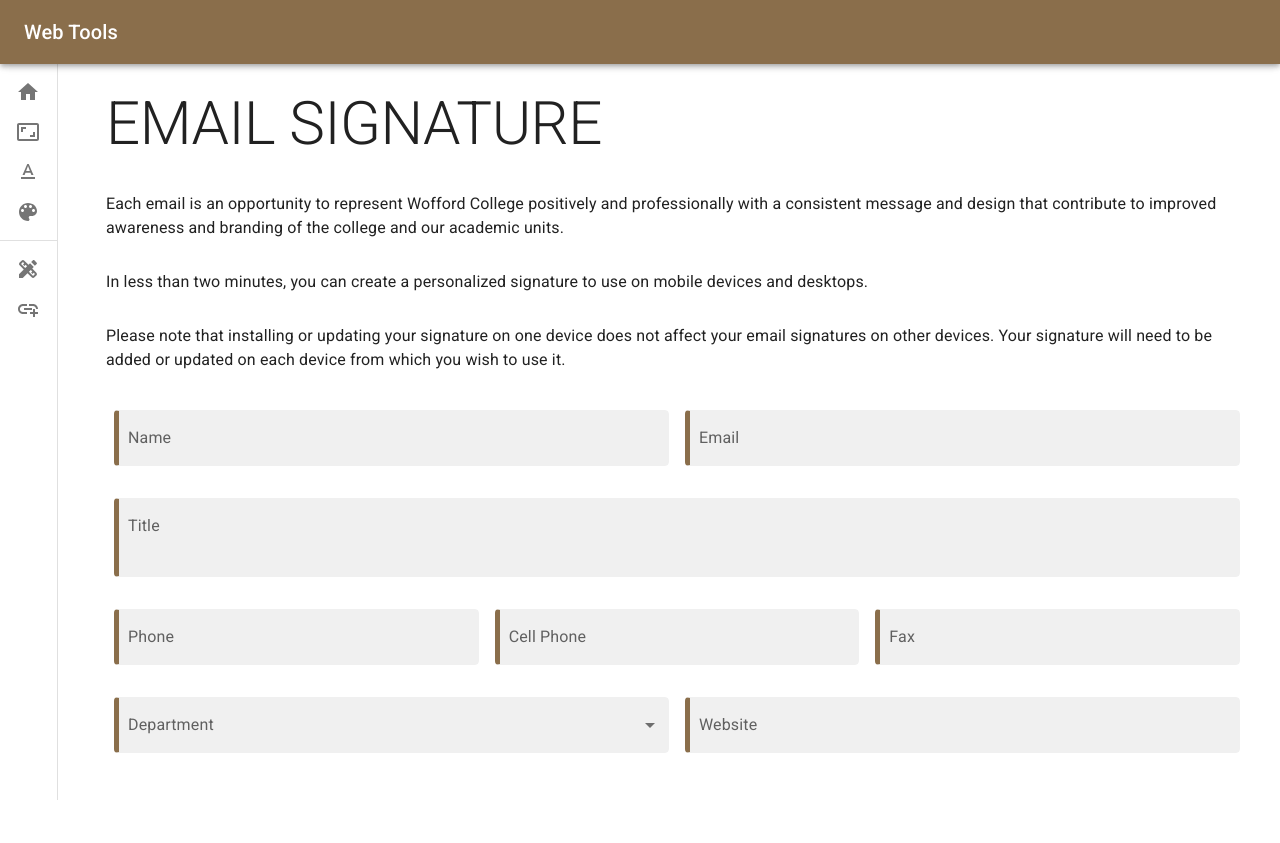
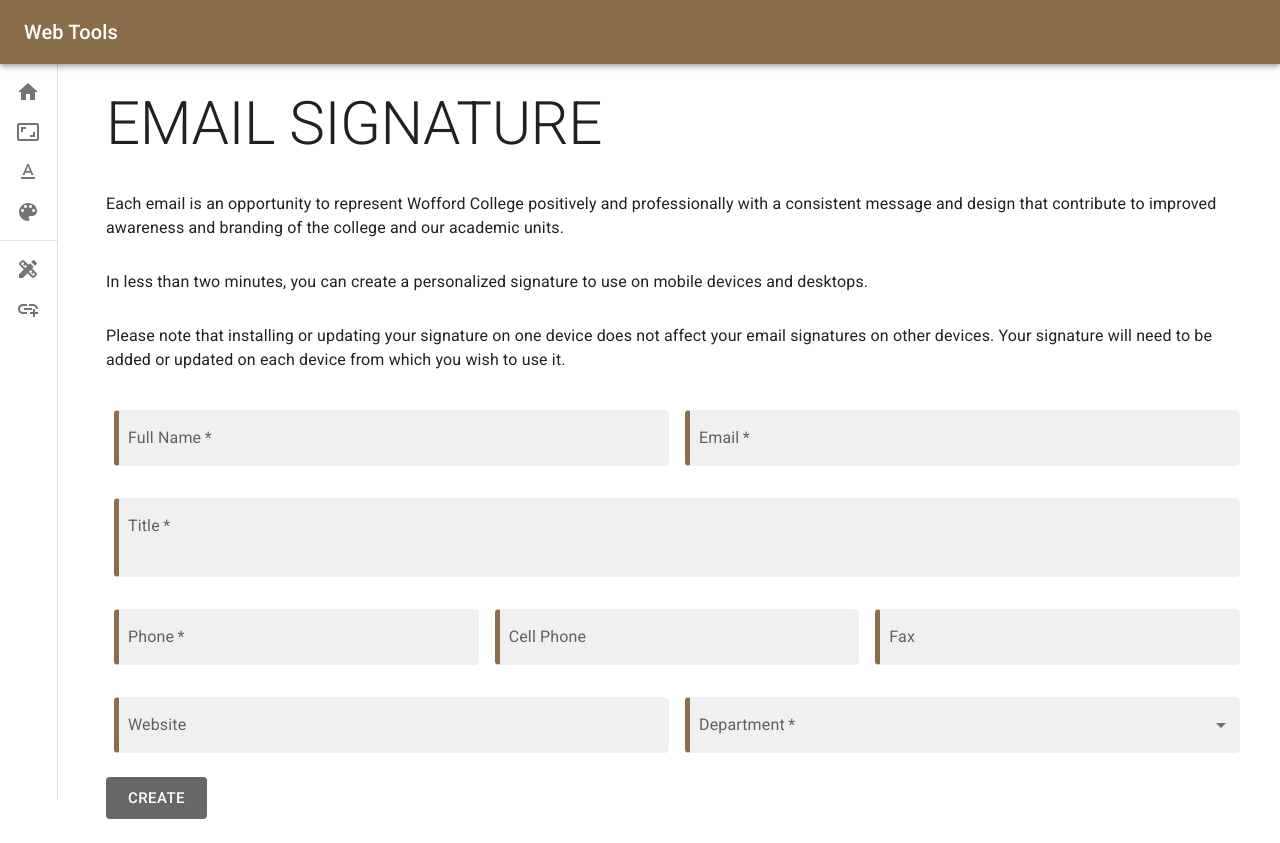
Before and after one commit to huffmanks/tools-react, a React (Create React App) app: page /email-signature in a window 1280 px wide. Before the commit the page ends 801 px from the top, so only its background shows below. Built offline with nearby package versions, Linux system fonts and the light colour scheme.

Commit message:
email validation

```diff
--- a/src/components/pages/EmailSignature/Form.jsx
+++ b/src/components/pages/EmailSignature/Form.jsx
@@ -1,23 +1,73 @@
-import { useState } from 'react'
+import { useFormControls } from '../../../hooks/useFormControls'
 
 import Box from '@mui/material/Box'
 import Grid from '@mui/material/Grid'
 import TextField from '@mui/material/TextField'
 import MenuItem from '@mui/material/MenuItem'
+import Button from '@mui/material/Button'
+import Output from './Output'
 
 import { departments } from './departments'
 
 import './_index.css'
 
+const inputValues = [
+    {
+        name: 'fullName',
+        label: 'Full Name',
+        placeholder: 'Ben Wofford',
+        required: true,
+        gridSm: 6,
+    },
+    {
+        name: 'email',
+        label: 'Email',
+        placeholder: 'email@wofford.edu',
+        required: true,
+        gridSm: 6,
+    },
+    {
+        name: 'title',
+        label: 'Title',
+        placeholder: 'Professor of Biology',
+        required: true,
+        multiline: true,
+        rows: 2,
+        gridSm: 12,
+    },
+    {
+        name: 'phone',
+        label: 'Phone',
+        placeholder: '864-597-4000',
+        required: true,
+        gridSm: 4,
+    },
+    {
+        name: 'cellPhone',
+        label: 'Cell Phone',
+        placeholder: '123-456-7890',
+        required: false,
+        gridSm: 4,
+    },
+    {
+        name: 'fax',
+        label: 'Fax',
+        placeholder: '864-597-4000',
+        required: false,
+        gridSm: 4,
+    },
+
+    {
+        name: 'website',
+        label: 'Website',
+        placeholder: 'https://wofford.edu',
+        required: false,
+        gridSm: 6,
+    },
+]
+
 const Form = () => {
-    const [fullName, setFullName] = useState('')
-    const [email, setEmail] = useState('')
-    const [title, setTitle] = useState('')
-    const [phone, setPhone] = useState('')
-    const [cellPhone, setCellPhone] = useState('')
-    const [fax, setFax] = useState('')
-    const [department, setDepartment] = useState('')
-    const [website, setWebsite] = useState('')
+    const { values, errors, formSubmitted, formIsValid, handleChange, handleBlur, handleSubmit } = useFormControls()
 
     return (
         <>
@@ -26,76 +76,62 @@ const Form = () => {
                 sx={{
                     '& .MuiTextField-root': { m: 1 },
                 }}
-                noValidate
+                onSubmit={handleSubmit}
                 autoComplete='off'>
                 <Grid container spacing={2} style={{ marginBottom: '16px' }}>
-                    <Grid item sm={6} xs={12}>
-                        <TextField className='text-field' fullWidth label='Name' variant='outlined' placeholder='Ben Wofford' value={fullName} onInput={(e) => setFullName(e.target.value)} />
-                    </Grid>
-
+                    {inputValues.map((field) => (
+                        <Grid key={field.name} item sm={field.gridSm} xs={12}>
+                            <TextField
+                                className='text-field'
+                                fullWidth
+                                variant='outlined'
+                                required={field.required ?? false}
+                                label={field.label}
+                                placeholder={field.placeholder}
+                                name={field.name}
+                                onBlur={handleBlur}
+                                onChange={handleChange}
+                                error={!!errors[field.name]}
+                                multiline={field.multiline ?? false}
+                                rows={field.rows ?? 1}
+                                autoComplete='none'
+                                {...(errors[field.name] && {
+                                    error: true,
+                                    helperText: errors[field.name],
+                                })}
+                            />
+                        </Grid>
+                    ))}
                     <Grid item sm={6} xs={12}>
                         <TextField
+                            id='department'
                             className='text-field'
                             fullWidth
-                            label='Email'
-                            variant='outlined'
-                            type='email'
-                            placeholder='email@wofford.edu'
-                            value={email}
-                            onChange={(e) => setEmail(e.target.value)}
-                        />
-                    </Grid>
-                </Grid>
-
-                <div style={{ marginBottom: '16px' }}>
-                    <TextField
-                        className='text-field'
-                        multiline
-                        fullWidth
-                        label='Title'
-                        variant='outlined'
-                        rows={2}
-                        placeholder='Professor of Biology'
-                        value={title}
-                        onChange={(e) => setTitle(e.target.value)}
-                    />
-                </div>
-
-                <Grid container spacing={2} style={{ marginBottom: '16px' }}>
-                    <Grid item sm={4} xs={12}>
-                        <TextField className='text-field' fullWidth label='Phone' variant='outlined' placeholder='864-597-4000' value={phone} onChange={(e) => setPhone(e.target.value)} />
-                    </Grid>
-                    <Grid item sm={4} xs={12}>
-                        <TextField className='text-field' fullWidth label='Cell Phone' variant='outlined' placeholder='123-456-7890' value={cellPhone} onChange={(e) => setCellPhone(e.target.value)} />
-                    </Grid>
-                    <Grid item sm={4} xs={12}>
-                        <TextField className='text-field' fullWidth label='Fax' variant='outlined' placeholder='864-597-4000' value={fax} onChange={(e) => setFax(e.target.value)} />
-                    </Grid>
-                </Grid>
-                <Grid container spacing={2} style={{ marginBottom: '16px' }}>
-                    <Grid item sm={6} xs={12}>
-                        <TextField className='text-field' fullWidth select label='Department' value={department} onChange={(e) => setDepartment(e.target.value)}>
+                            select
+                            required
+                            label='Department'
+                            value={values.department ?? ''}
+                            name='department'
+                            onBlur={handleChange}
+                            onChange={handleChange}
+                            {...(errors.department && {
+                                error: true,
+                                helperText: errors.department,
+                            })}>
                             {departments.map((option) => (
-                                <MenuItem key={option} value={option}>
-                                    {option}
+                                <MenuItem key={option.id} value={option.value}>
+                                    {option.value}
                                 </MenuItem>
                             ))}
                         </TextField>
                     </Grid>
+                </Grid>
 
-                    <Grid item sm={6} xs={12}>
-                        <TextField
-                            className='text-field'
-                            fullWidth
-                            label='Website'
-                            variant='outlined'
-                            type='url'
-                            placeholder='https://wofford.edu'
-                            value={website}
-                            onChange={(e) => setWebsite(e.target.value)}
-                        />
-                    </Grid>
-                </Grid>
+                <Button size='large' variant='contained' type='submit' style={{ backgroundColor: `${!formIsValid() ? '#676767' : '#8a6e4b'}`, color: '#fff' }} disabled={!formIsValid()}>
+                    Create
+                </Button>
+
+                {formSubmitted && <Output values={values} />}
             </Box>
         </>
     )
--- a/src/components/pages/EmailSignature/Output.jsx
+++ b/src/components/pages/EmailSignature/Output.jsx
@@ -1,5 +1,57 @@
-const Output = () => {
-    return <div>Output</div>
+import { useRef } from 'react'
+
+import IconButton from '@mui/material/IconButton'
+import ContentCopyIcon from '@mui/icons-material/ContentCopy'
+
+import './_index.css'
+
+const Output = (values) => {
+    const resultRef = useRef(null)
+
+    const handleClick = () => {
+        let range = document.createRange()
+        range.selectNode(resultRef.current)
+        window.getSelection().removeAllRanges()
+        window.getSelection().addRange(range)
+        document.execCommand('copy')
+        window.getSelection().removeAllRanges()
+    }
+    return (
+        <>
+            {Object.values(values).map((value, index) => (
+                <div key={index} className='output'>
+                    <div className='result' ref={resultRef}>
+                        <div className='name'>{value.fullName}</div>
+                        <div className='title'>{value.title}</div>
+                        <div>
+                            <div className='contact'>
+                                Email: <a href={`mailto:${value.email}`}>{value.email}</a>
+                            </div>
+
+                            <div className='contact'>Phone: {value.phone}</div>
+
+                            {value.cellPhone && <div className='contact'>Cell: {value.cellPhone}</div>}
+                            {value.fax && <div className='contact'>Fax: {value.fax}</div>}
+                            {value.website && (
+                                <div className='contact'>
+                                    Web: <a href={value.website}>{value.website}</a>
+                                </div>
+                            )}
+                        </div>
+
+                        <div className='address'>
+                            Wofford College <br />
+                            {value.department} <br />
+                            121 College St. Spartanburg, S.C. 29303
+                        </div>
+                    </div>
+                    <IconButton className='copy' style={{ position: 'absolute' }} onClick={handleClick}>
+                        <ContentCopyIcon />
+                    </IconButton>
+                </div>
+            ))}
+        </>
+    )
 }
 
 export default Output
--- a/src/components/pages/EmailSignature/_index.css
+++ b/src/components/pages/EmailSignature/_index.css
@@ -1,3 +1,5 @@
+@import url('https://fonts.googleapis.com/css2?family=Montserrat:wght@500;700&display=swap');
+
 p {
     margin-bottom: 30px;
 }
@@ -22,3 +24,52 @@ p {
     border-color: #8a6e4b;
     border-left-width: 2px;
 }
+
+.output {
+    position: relative;
+    max-width: 350px;
+    margin: 50px 0;
+    padding: 1.5rem;
+    border: 2px solid rgba(0, 0, 0, 0.06);
+    border-radius: 4px;
+    transition: background-color 0.4s ease;
+}
+
+.result > * {
+    font-family: 'Montserrat', sans-serif;
+}
+
+.result a {
+    text-decoration: none;
+    color: #8a6e4b;
+}
+
+.name {
+    color: #8a6e4b;
+    font-size: 20px;
+    font-weight: bold;
+}
+
+.title {
+    font-size: 16px;
+    font-weight: bold;
+}
+
+.contact {
+    font-size: 14px;
+}
+
+.contact:last-of-type {
+    margin-bottom: 16px;
+}
+
+.address {
+    color: #8a6e4b;
+    font-size: 14px;
+}
+
+.copy {
+    top: 10px;
+    right: 10px;
+    transform: translate(-10px, 10px);
+}
--- a/src/components/pages/EmailSignature/departments.js
+++ b/src/components/pages/EmailSignature/departments.js
@@ -1,52 +1,52 @@
 export const departments = [
-    'Academic Affairs',
-    'Accounting, Business, and Finance',
-    'Admission',
-    'Advancement',
-    'Art and Art History',
-    'Athletics',
-    'Biology',
-    'Bookstore',
-    'Business Office',
-    'Campus Ministry',
-    'Campus Post Office',
-    'Campus Safety',
-    'Career Center',
-    'Center for Community-Based Learning',
-    'Chemistry',
-    'Computer Science',
-    'Dean of Students',
-    'Division of Campus Life and Student Development',
-    'Economics',
-    'Education',
-    'English',
-    'Environmental Studies',
-    'Facilities',
-    'Financial Aid',
-    'Government and International Affairs',
-    'History',
-    'Humanities',
-    'Institutional Research',
-    'International Programs',
-    'Liberty Fellowship',
-    'Library',
-    'Lifelong Learning at Wofford',
-    'Mathematics',
-    'Military Science',
-    'Modern Languages, Literatures and Cultures',
-    'Music',
-    'Office of Equity, Diversity and Inclusion',
-    'Office of Marketing and Communications',
-    'Office of the President',
-    'Office of the Provost',
-    'Office of the Registrar',
-    'Philosophy',
-    'Physical Education',
-    'Physics',
-    'Psychology',
-    'Religion',
-    'Residence Life',
-    'Sociology and Anthropology',
-    'Theatre',
-    'Wellness Center',
+    { id: 1, value: 'Academic Affairs' },
+    { id: 2, value: 'Accounting, Business and Finance' },
+    { id: 3, value: 'Admission' },
+    { id: 4, value: 'Advancement' },
+    { id: 5, value: 'Art and Art History' },
+    { id: 6, value: 'Athletics' },
+    { id: 7, value: 'Biology' },
+    { id: 8, value: 'Bookstore' },
+    { id: 9, value: 'Business Office' },
+    { id: 10, value: 'Campus Ministry' },
+    { id: 11, value: 'Campus Post Office' },
+    { id: 12, value: 'Campus Safety' },
+    { id: 13, value: 'Career Center' },
+    { id: 14, value: 'Center for Community-Based Learning' },
+    { id: 15, value: 'Chemistry' },
+    { id: 16, value: 'Computer Science' },
+    { id: 17, value: 'Dean of Students' },
+    { id: 18, value: 'Division of Campus Life and Student Development' },
+    { id: 19, value: 'Economics' },
+    { id: 20, value: 'Education' },
+    { id: 21, value: 'English' },
+    { id: 22, value: 'Environmental Studies' },
+    { id: 23, value: 'Facilities' },
+    { id: 24, value: 'Financial Aid' },
+    { id: 25, value: 'Government and International Affairs' },
+    { id: 26, value: 'History' },
+    { id: 27, value: 'Humanities' },
+    { id: 28, value: 'Institutional Research' },
+    { id: 29, value: 'International Programs' },
+    { id: 30, value: 'Liberty Fellowship' },
+    { id: 31, value: 'Library' },
+    { id: 32, value: 'Lifelong Learning at Wofford' },
+    { id: 33, value: 'Mathematics' },
+    { id: 34, value: 'Military Science' },
+    { id: 35, value: 'Modern Languages, Literatures and Cultures' },
+    { id: 36, value: 'Music' },
+    { id: 37, value: 'Office of Equity, Diversity and Inclusion' },
+    { id: 38, value: 'Office of Marketing and Communications' },
+    { id: 39, value: 'Office of the President' },
+    { id: 40, value: 'Office of the Provost' },
+    { id: 41, value: 'Office of the Registrar' },
+    { id: 42, value: 'Philosophy' },
+    { id: 43, value: 'Physical Education' },
+    { id: 44, value: 'Physics' },
+    { id: 45, value: 'Psychology' },
+    { id: 46, value: 'Religion' },
+    { id: 47, value: 'Residence Life' },
+    { id: 48, value: 'Sociology and Anthropology' },
+    { id: 49, value: 'Theatre' },
+    { id: 50, value: 'Wellness Center' },
 ]
--- a/src/components/pages/EmailSignature/index.jsx
+++ b/src/components/pages/EmailSignature/index.jsx
@@ -1,7 +1,6 @@
 import PageTitle from '../../layout/PageTitle'
 import IntroParagraph from './IntroParagraph'
 import Form from './Form'
-// import Output from './Output'
 
 const EmailSignature = () => {
     return (
@@ -9,7 +8,6 @@ const EmailSignature = () => {
             <PageTitle>Email Signature</PageTitle>
             <IntroParagraph />
             <Form />
-            {/* <Output /> */}
         </>
     )
 }
--- /dev/null
+++ b/src/hooks/useFormControls.jsx
@@ -0,0 +1,84 @@
+import { useState } from 'react'
+
+export const useFormControls = () => {
+    const [values, setValues] = useState({})
+    const [errors, setErrors] = useState({})
+    const [formSubmitted, setFormSubmitted] = useState(false)
+
+    const validate = (fieldValues = values) => {
+        let temp = { ...errors }
+
+        if ('fullName' in fieldValues) temp.fullName = fieldValues.fullName ? '' : 'This field is required.'
+
+        if ('email' in fieldValues) {
+            temp.email = fieldValues.email ? '' : 'This field is required.'
+            if (fieldValues.email) temp.email = /^[^@\s]+@[^@\s]+\.[^@\s]+$/.test(fieldValues.email) ? '' : 'Email is not valid.'
+        }
+
+        if ('title' in fieldValues) temp.title = fieldValues.title ? '' : 'This field is required.'
+
+        if ('phone' in fieldValues) {
+            temp.phone = fieldValues.phone ? '' : 'This field is required.'
+            if (fieldValues.phone) temp.phone = fieldValues.phone.match(/\d{3}-\d{3}-\d{4}/g) ? '' : 'Phone number is not valid.'
+        }
+
+        if ('cellPhone' in fieldValues) {
+            temp.cellPhone = fieldValues.cellPhone.match(/\d{3}-\d{3}-\d{4}/g) || fieldValues.cellPhone === '' ? '' : 'Cell number is not valid.'
+        }
+
+        if ('fax' in fieldValues) {
+            temp.fax = fieldValues.fax.match(/\d{3}-\d{3}-\d{4}/g) || fieldValues.fax === '' ? '' : 'Fax number is not valid.'
+        }
+
+        if ('website' in fieldValues)
+            temp.website =
+                fieldValues.website.match(/[-a-zA-Z0-9@:%._+~#=]{1,256}\.[a-zA-Z0-9()]{1,6}\b([-a-zA-Z0-9()@:%_+.~#?&//=]*)?/gi) || fieldValues.website === '' ? '' : 'Website URL is not valid.'
+
+        if ('department' in fieldValues) temp.department = fieldValues.department ? '' : 'This field is required.'
+
+        setErrors({
+            ...temp,
+        })
+    }
+
+    const handleChange = (e) => {
+        const { name, value } = e.target
+
+        setValues({
+            ...values,
+            [name]: value,
+        })
+    }
+
+    const handleBlur = (e) => {
+        const { name, value } = e.target
+
+        validate({ [name]: value })
+    }
+
+    const formIsValid = (fieldValues = values) => {
+        const isValid = fieldValues.fullName && fieldValues.email && fieldValues.title && fieldValues.phone && fieldValues.department && Object.values(errors).every((x) => x === '')
+
+        return isValid
+    }
+
+    const handleSubmit = (e) => {
+        e.preventDefault()
+
+        if (formIsValid()) {
+            setFormSubmitted(true)
+        } else {
+            setFormSubmitted(false)
+        }
+    }
+
+    return {
+        values,
+        errors,
+        formSubmitted,
+        formIsValid,
+        handleChange,
+        handleBlur,
+        handleSubmit,
+    }
+}
```
Also changed, not shown: src/index.jsx (+6 -1 lines).
